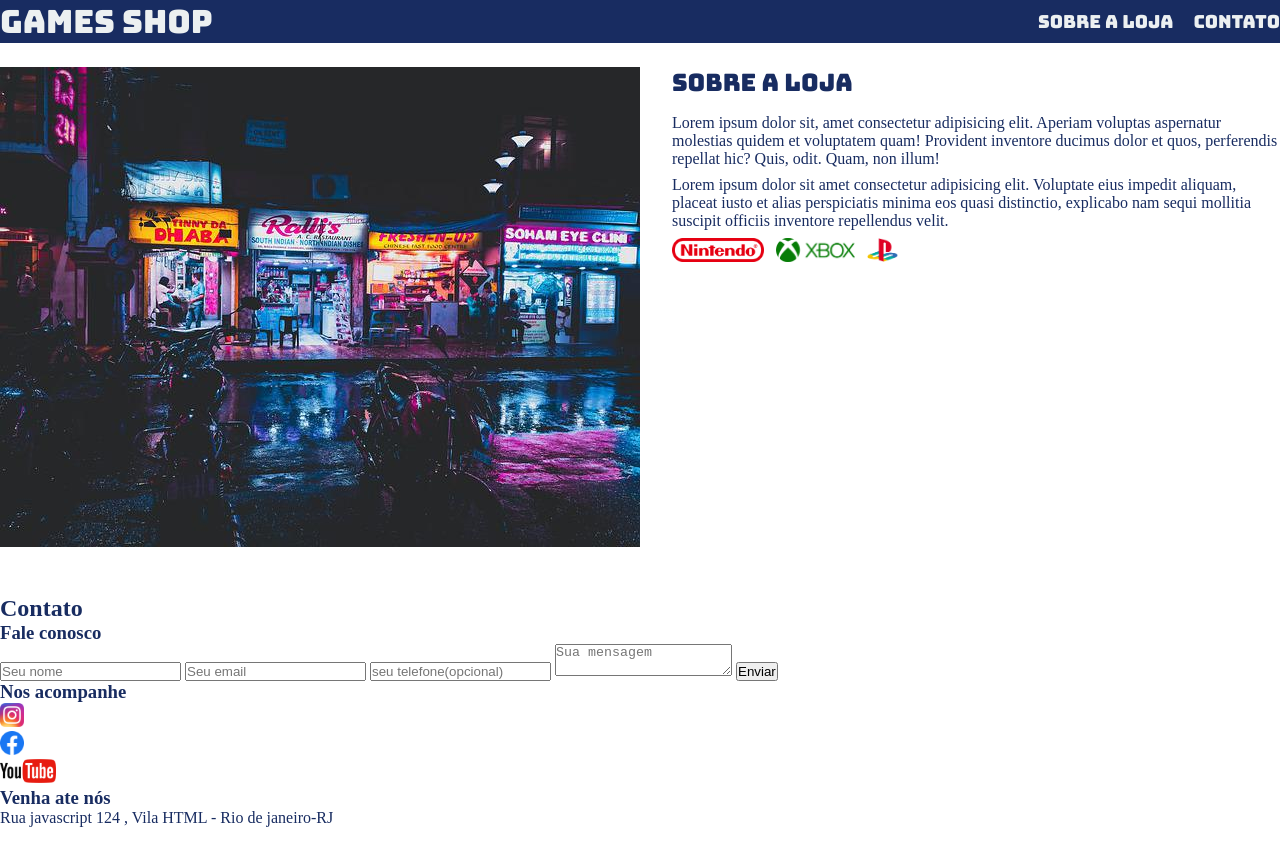
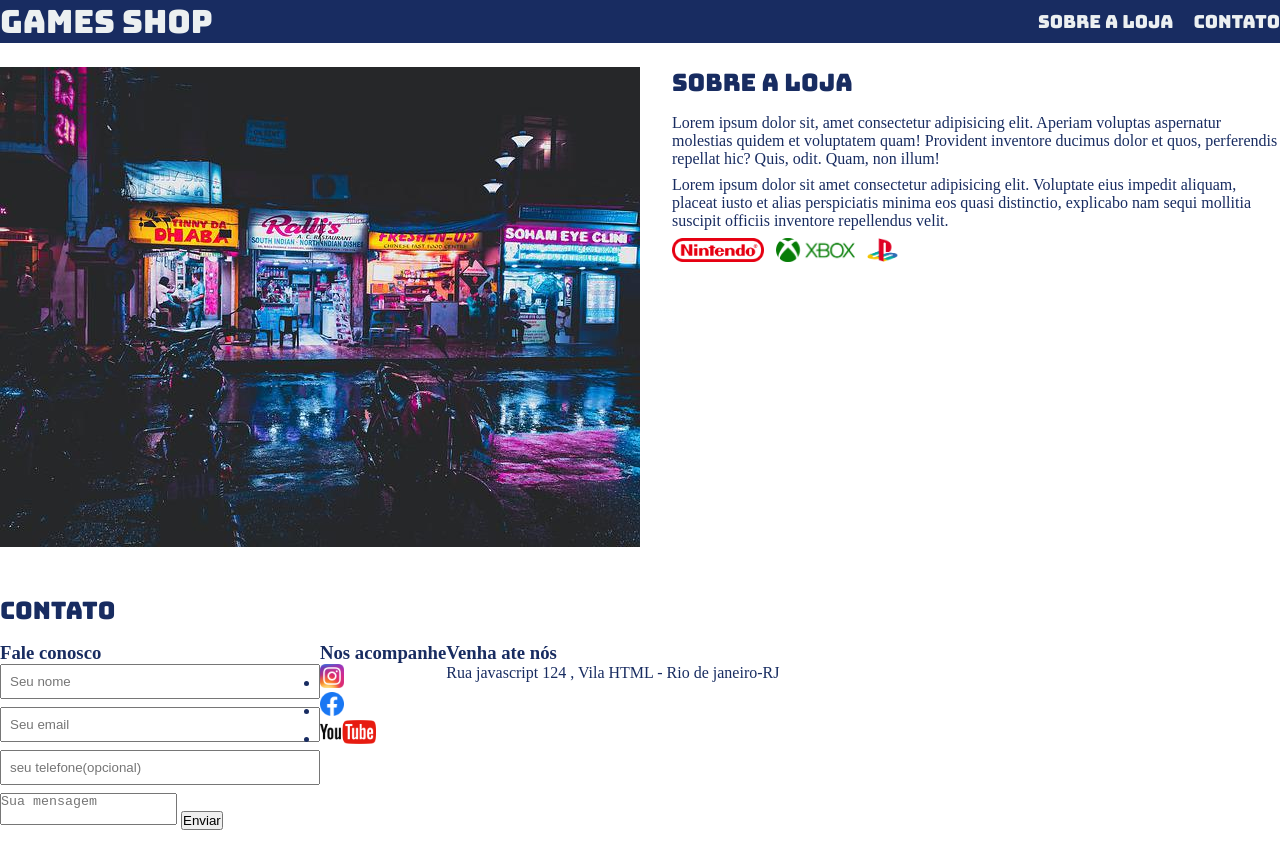
Before and after one commit to Yago-Gil-Nunes/site_games_shop, a plain HTML site: page index.html in a window 1280 px wide. Drawn offline with Linux system fonts and the light colour scheme.

Commit message:
stylizando layout

```diff
--- a/index.html
+++ b/index.html
@@ -28,7 +28,7 @@
     <section>
         <div class="container">
             <img class="store-front" src="./imagens/loja.jpg" alt=" fachada da loja games shop"/>
-            <div class="contact.methods">
+            <div>
                 <h2>Sobre a loja</h2>
                 <p>
                     Lorem ipsum dolor sit, amet consectetur adipisicing elit. Aperiam voluptas aspernatur molestias quidem et voluptatem quam! Provident inventore ducimus dolor et quos, perferendis repellat hic? Quis, odit. Quam, non illum!
@@ -46,8 +46,8 @@
     </section>
     <section id="contact">
         <div class="container">
-            <h1>Contato</h1>
-            <div>
+            <h2>Contato</h2>
+            <div class="contact-methods">
                 <div>
                     <h3>Fale conosco</h3>
                     <form>
--- a/style.css
+++ b/style.css
@@ -90,3 +90,20 @@ section p {
 #contact .container {
     display: block;
 }
+
+.contact-methods {
+    display: flex;
+}
+
+form input,
+form textarea
+form button {
+    display: block;
+    width: 320px;
+    margin-bottom: 8px;
+    padding: 8px;
+}
+
+form textarea {
+    resize: none;
+}
```
